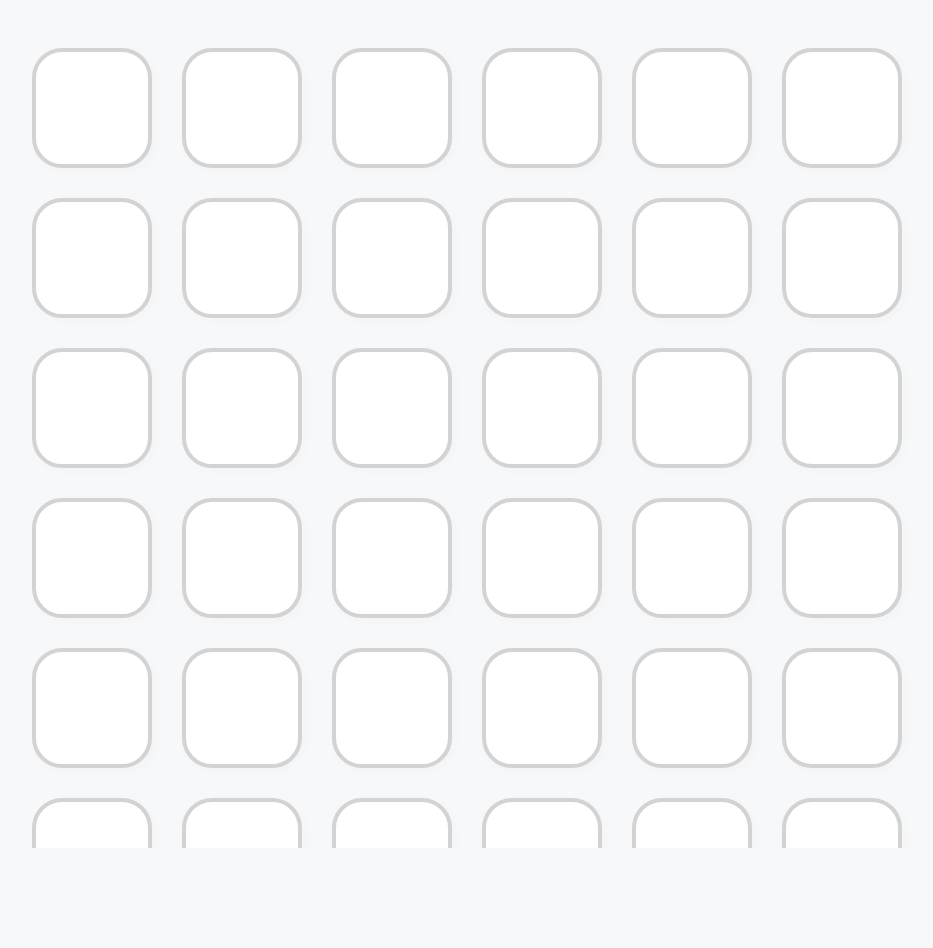
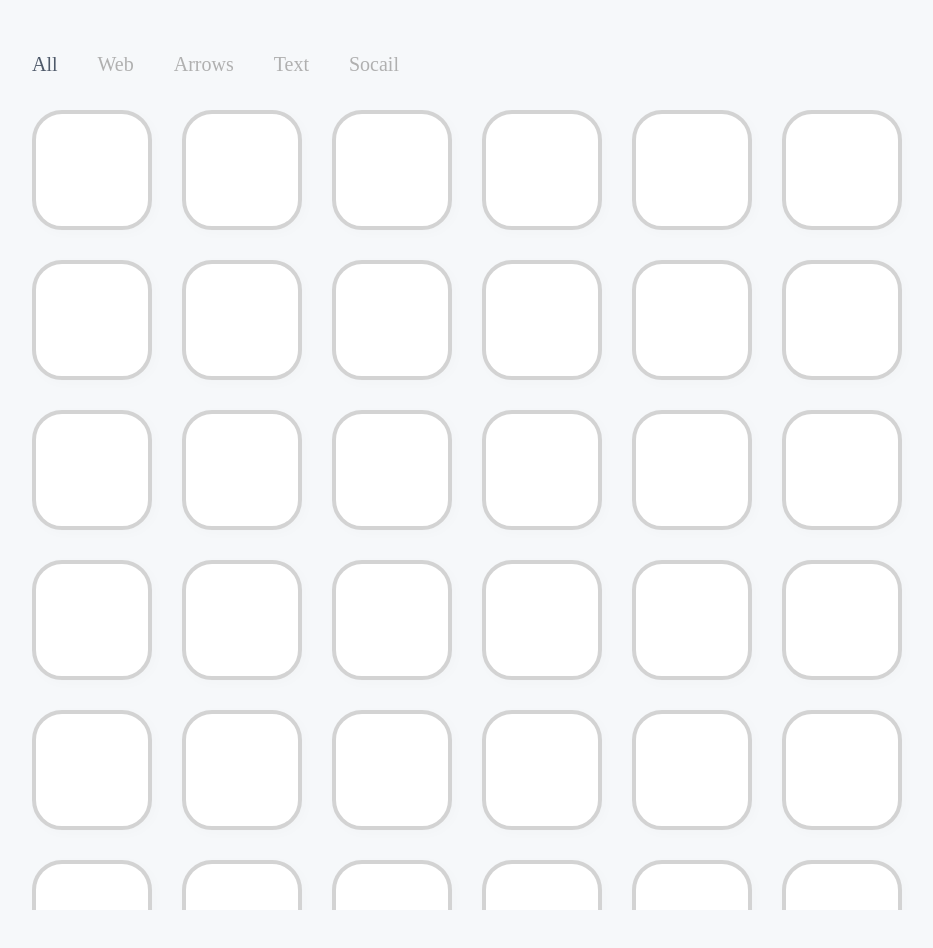
Before and after one commit to belle-icon/gallery, a React (Create React App) app: page / in a window 1280 px wide. Shown: the top 948 px of the page, without its empty margins (158-1091 px from the left). Before the commit the page ends 896 px from the top, so only its background shows below. Built offline with nearby package versions, Linux system fonts and the light colour scheme.

Commit message:
feat: Tabs

```diff
--- a/src/components/app.tsx
+++ b/src/components/app.tsx
@@ -4,12 +4,14 @@
 import { Card } from './card';
 import { FixedSizeGrid as Grid } from 'react-window';
 import AutoSizer from 'react-virtualized-auto-sizer';
+import { Tabs } from './tabs';
 
 const Root = styled.div`
   padding: 48px 24px;
   width: 80vw;
   max-width: 900px;
   margin: 0 auto;
+  font-family: "PingFang SC";
 `;
 
 interface cellArgs {
@@ -25,6 +27,7 @@
     <>
       <GlobalStyle />
       <Root>
+        <Tabs/>
         <div style={{ width: "100%", height:"800px" }}>
           <AutoSizer>
             {({ height, width }) => {
--- /dev/null
+++ b/src/components/tabs.tsx
@@ -0,0 +1,50 @@
+import React, { FC, useState } from 'react';
+import styled from 'styled-components';
+
+const categories = ['Web', 'Arrows', 'Text', 'Socail'];
+
+const Container = styled.div`
+  display: flex;
+  padding-bottom: 30px;
+`;
+
+const Item = styled.div<{
+  active: boolean;
+}>`
+  flex: none;
+  margin-right: 40px;
+  font-size: 20px;
+  line-height: 1.6;
+  color: ${(props) => (props.active ? '#4E5969' : '#B0B0B0')};
+  font-weight: 500;
+  cursor: pointer;
+`;
+
+interface Props {}
+
+export const Tabs: FC<Props> = (props) => {
+  const [selected, setSelected] = useState('');
+  return (
+    <Container>
+      <Item
+        active={selected === ''}
+        onClick={() => {
+          setSelected('');
+        }}
+      >
+        All
+      </Item>
+      {categories.map((category) => (
+        <Item
+          key={category}
+          active={selected === category}
+          onClick={() => {
+            setSelected(category);
+          }}
+        >
+          {category}
+        </Item>
+      ))}
+    </Container>
+  );
+};
```
